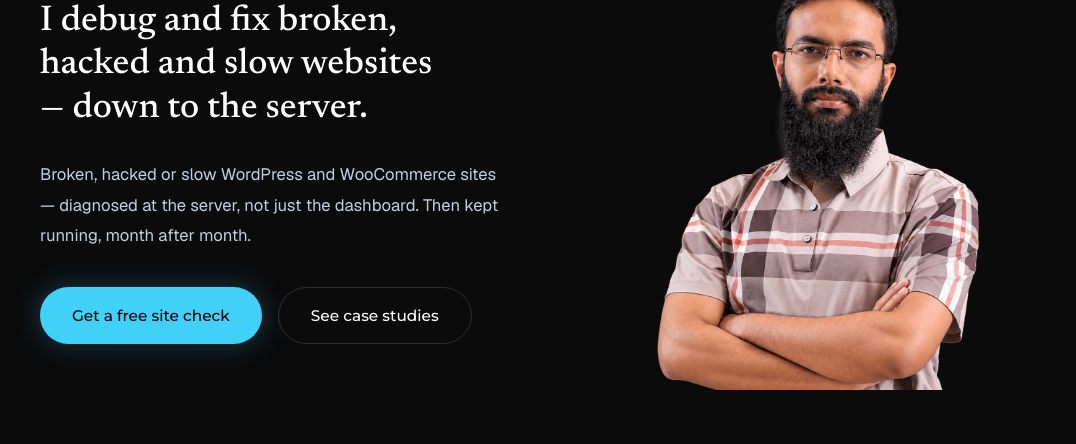
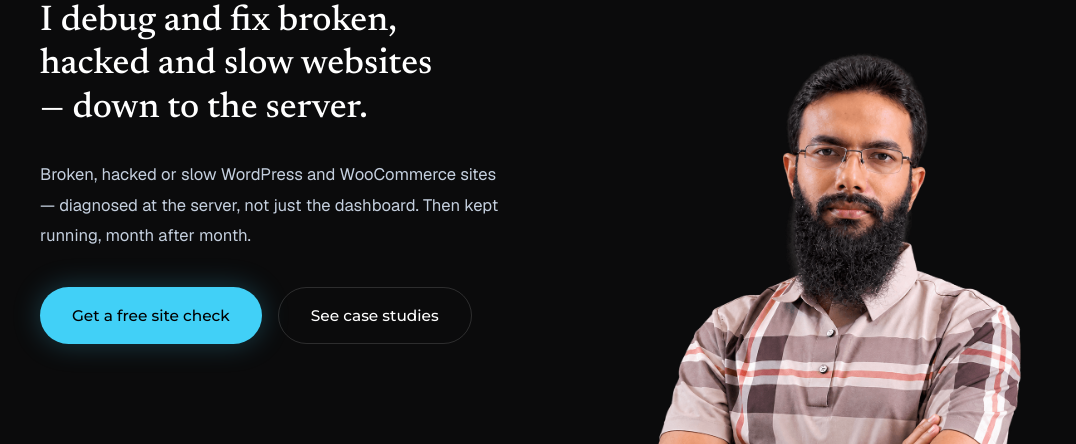
Before and after one commit to DImtiaz/portfolio, a plain HTML site: page index.html in a window 1280 px wide. Shown: the part 377-821 px from the top of the page, without its empty margins (88-1164 px from the left). Drawn offline with nearby package versions, Linux system fonts and the light colour scheme.

Commit message:
Modify image container and apply scaling effect
Updated image container styles and added scaling effect to the image.

```diff
--- a/index.html
+++ b/index.html
@@ -222,9 +222,9 @@ h1,h2,h3,p{overflow-wrap:break-word}
       </div>
     </div>
   </div>
-  <div style="position:relative;max-width:560px;width:100%;justify-self:center">
+  <div style="position:relative;max-width:760px;width:100%;justify-self:end;align-self:end;margin-right:-4%">
     <div>
-      <img src="assets/dewan-portrait.png" alt="Dewan Imtiaz" width="1100" height="990" style="display:block;width:100%;height:auto">
+      <img src="assets/dewan-portrait.png" alt="Dewan Imtiaz" width="1100" height="990" style="display:block;width:100%;height:auto;transform:scale(1.15);transform-origin:center bottom">
     </div>
   </div>
 </section>
```
